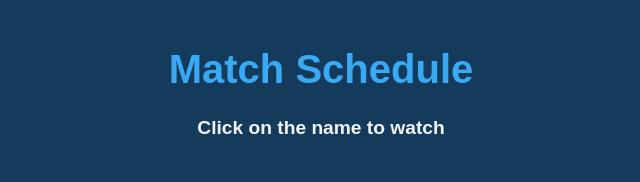
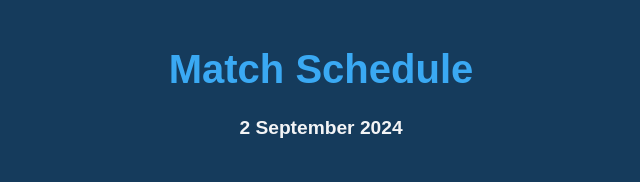
Before and after one commit to allheree/livee, a plain HTML site: page index.html in a window 1280 px wide. Shown: the top 182 px of the page, without its empty margins (319-959 px from the left). Drawn offline with Linux system fonts and the light colour scheme.

Commit message:
Add files via upload

```diff
--- a/index.html
+++ b/index.html
@@ -103,7 +103,7 @@
 </head>
 <body>
     <h1>Match Schedule</h1>
-    <h4>Click on the name to watch</h4>
+    <h4>2 September 2024</h4>
     <ul>
         <li><a href="https://v4.sportsonline.si/channels/pt/sporttv2.php">10:00 Premier Padel: Madrid</a></li>
         <li><a href="https://v4.sportsonline.si/channels/hd/hd2.php">16:30 US Open Tennis</a></li>
```
